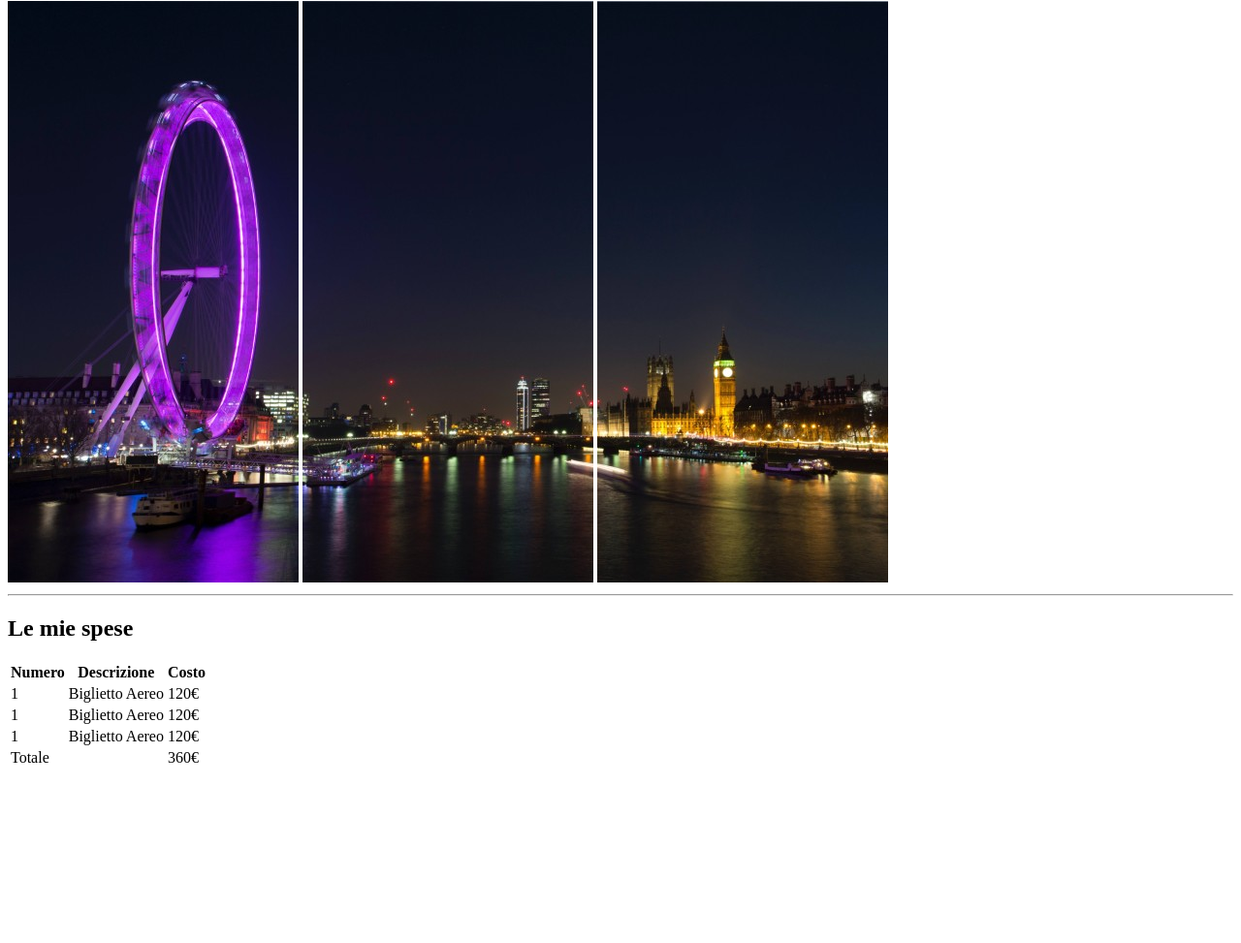
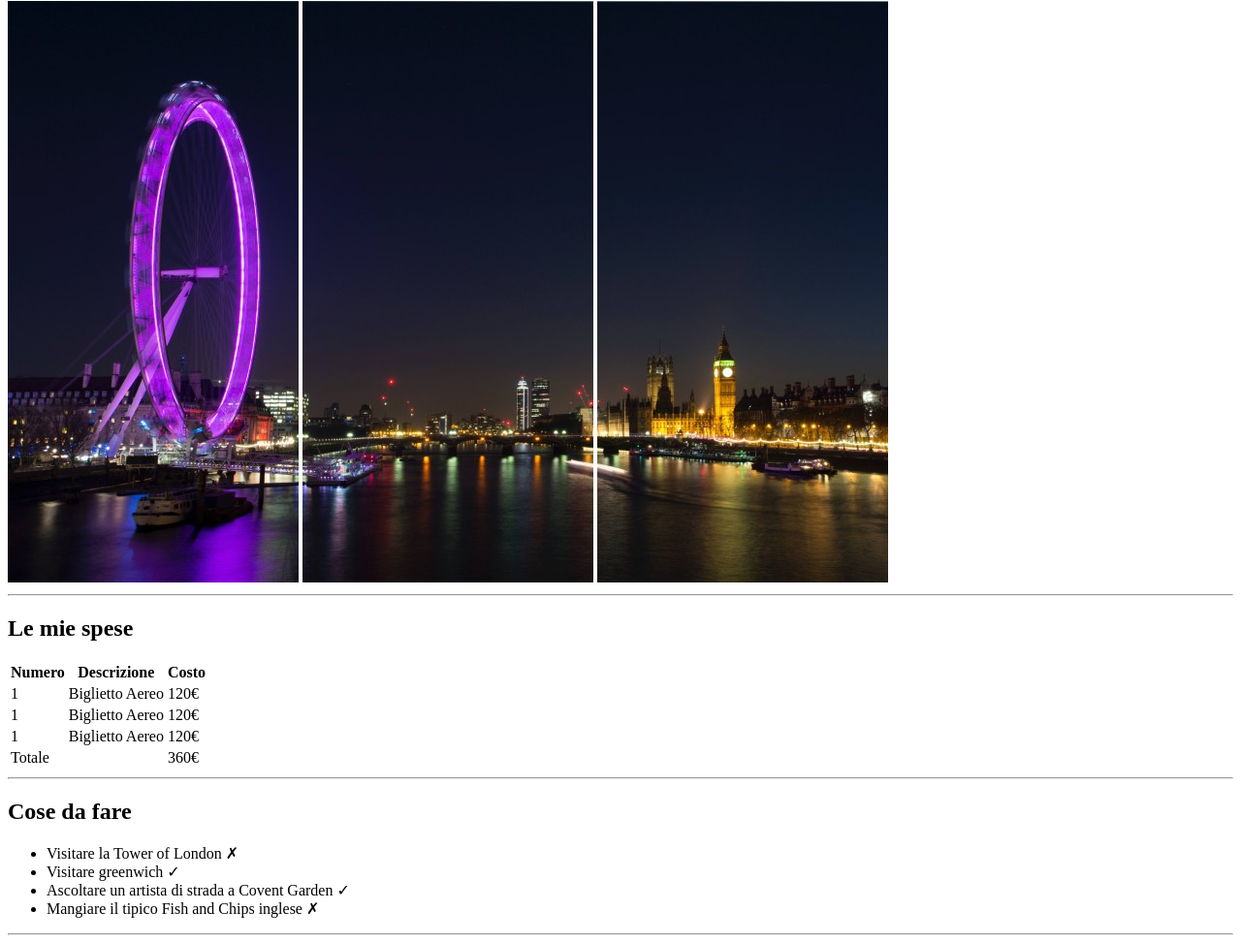
Before and after one commit to Michelazani/html-london-trip, a plain HTML site: page index.html in a window 1280 px wide. Shown: the part 79-1052 px from the top of the page at 97% size. Before the commit the page ends 881 px from the top, so only its background shows below. Drawn offline with Linux system fonts and the light colour scheme.

Commit message:
fine lista delle cose da fare

```diff
--- a/index.html
+++ b/index.html
@@ -54,5 +54,17 @@
             </tfoot>
         </table>
 
+    <hr>
+
+        <h2>Cose da fare</h2>
+
+        <ul>
+            <li>Visitare la Tower of London &cross;</li>
+            <li>Visitare greenwich &check;</li>
+            <li>Ascoltare un artista di strada a Covent Garden &check;</li>
+            <li>Mangiare il tipico Fish and Chips inglese &cross;</li>
+        </ul>
+
+    <hr>
 </body>
 </html>
```
